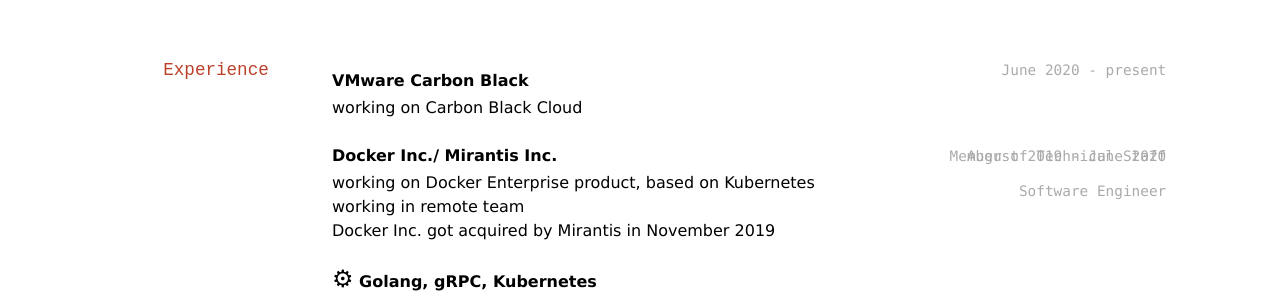
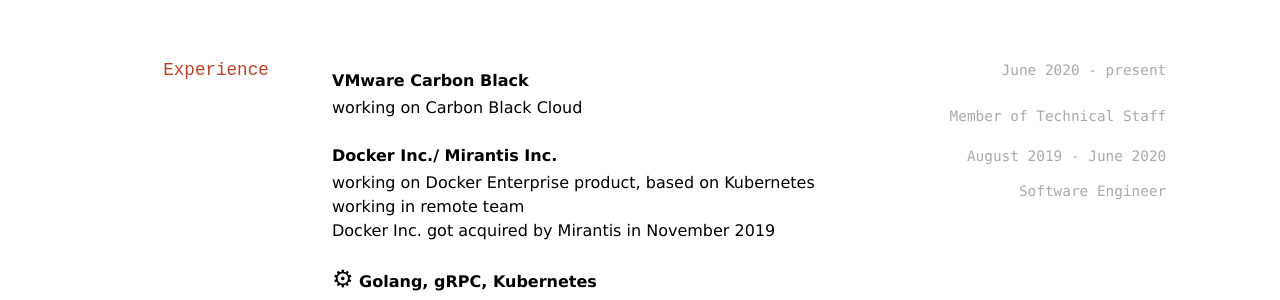
Before and after one commit to asankov/cv, a Jekyll site: the page built from index.md, in a window 1280 px wide. Shown: the part 187-487 px from the top of the page. Built offline with Jekyll 4.4.1, drawn with Linux system fonts in a browser that asks for light colours.

Commit message:
Correct layout

```diff
--- a/index.md
+++ b/index.md
@@ -14,9 +14,9 @@ Software engineer, open-source enthusiast.
 
 __VMware Carbon Black__
 
+`Member of Technical Staff`
+
 * working on Carbon Black Cloud
-
-`Member of Technical Staff`
 
 `August 2019 - June 2020`
 
```
